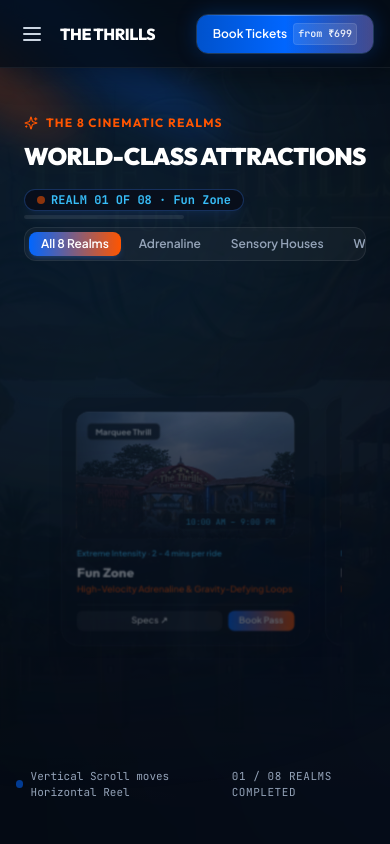
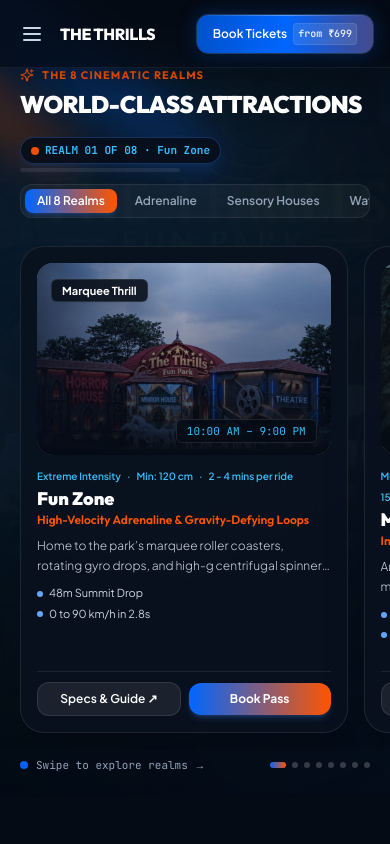
Before and after one commit to khrishChauhan/the-thrills, a Next.js app: page / in a window 390 px wide. Shown: the top 844 px of the page. Built offline with nearby package versions, Linux system fonts and the light colour scheme.

Commit message:
feat: responsive mobile snap carousel, zero scroll-trapping, and desktop pinned reel retention in AttractionsShowcase

```diff
--- a/src/app/globals.css
+++ b/src/app/globals.css
@@ -65,3 +65,12 @@ body {
 ::-webkit-scrollbar-thumb:hover {
   background: rgba(255, 255, 255, 0.28);
 }
+
+/* Hide scrollbar utility */
+.scrollbar-none::-webkit-scrollbar {
+  display: none;
+}
+.scrollbar-none {
+  -ms-overflow-style: none;
+  scrollbar-width: none;
+}
--- a/src/components/AttractionsShowcase.tsx
+++ b/src/components/AttractionsShowcase.tsx
@@ -36,6 +36,7 @@ export function AttractionsShowcase({
 }: AttractionsShowcaseProps) {
   const containerRef = useRef<HTMLDivElement>(null);
   const trackRef = useRef<HTMLDivElement>(null);
+  const mobileCarouselRef = useRef<HTMLDivElement>(null);
   const [activeRealmIndex, setActiveRealmIndex] = useState(1);
   const [maxTranslateX, setMaxTranslateX] = useState(0);
   const [isMobile, setIsMobile] = useState(false);
@@ -49,7 +50,7 @@ export function AttractionsShowcase({
     return () => window.removeEventListener("resize", checkMobile);
   }, []);
 
-  // Mathematical center-lock measurement for Card 8
+  // Mathematical center-lock measurement for Card 8 (Desktop only)
   useEffect(() => {
     const updateScrollDistance = () => {
       if (!trackRef.current) return;
@@ -75,7 +76,7 @@ export function AttractionsShowcase({
     };
   }, []);
 
-  // Monitor scroll progression across the 550vh container
+  // Monitor scroll progression across the 550vh container (Desktop)
   const { scrollYProgress } = useScroll({
     target: containerRef,
     offset: ["start start", "end end"],
@@ -88,7 +89,6 @@ export function AttractionsShowcase({
   const heroBgY = useTransform(scrollYProgress, [0, 0.5], isMobile ? [0, 0] : [0, 100]);
 
   // Phase 2: Horizontal Translation Track with Mathematical Center-Lock & Dwell Buffer
-  // Glides horizontally from 0.15 to 0.75, then firmly dwells dead-center from 0.75 to 0.90
   const x = useTransform(
     scrollYProgress,
     [0.15, 0.75, 0.90],
@@ -99,21 +99,19 @@ export function AttractionsShowcase({
   const trackProgress = useTransform(scrollYProgress, [0.15, 0.75], ["0%", "100%"]);
 
   // Section 1: Dynamic Multi-Color Gradient Parallax
-  // Electric Blue / Cyan Orb (Top Right): Drifts down and inwards with pulsing scale
   const blueOrbX = useTransform(scrollYProgress, [0, 1], ["0px", "-220px"]);
   const blueOrbY = useTransform(scrollYProgress, [0, 1], ["0px", "160px"]);
   const blueOrbScale = useTransform(scrollYProgress, [0, 0.5, 1], [1, 1.3, 0.95]);
 
-  // Sunset Flare Orange Orb (Bottom Left): Drifts up and across
   const orangeOrbX = useTransform(scrollYProgress, [0, 1], ["0px", "240px"]);
   const orangeOrbY = useTransform(scrollYProgress, [0, 1], ["0px", "-180px"]);
   const orangeOrbScale = useTransform(scrollYProgress, [0, 0.5, 1], [0.95, 1.35, 1]);
 
-  // Central Aurora Mesh (Deep Midnight Nebula): Subtle breathing rotation
   const auraRotate = useTransform(scrollYProgress, [0, 1], [0, 45]);
 
-  // Update active realm indicator
+  // Update active realm indicator on Desktop scroll
   useMotionValueEvent(scrollYProgress, "change", (latest) => {
+    if (isMobile) return;
     if (latest < 0.15) {
       setActiveRealmIndex(1);
     } else if (latest >= 0.75) {
@@ -125,9 +123,43 @@ export function AttractionsShowcase({
     }
   });
 
+  // Mobile carousel scroll listener to keep active index and indicators in sync
+  const handleMobileCarouselScroll = () => {
+    if (!mobileCarouselRef.current) return;
+    const { scrollLeft } = mobileCarouselRef.current;
+    const firstCard = mobileCarouselRef.current.firstElementChild as HTMLElement;
+    if (!firstCard) return;
+    const cardWidth = firstCard.offsetWidth + 16; // 16px is gap-4
+    const index = Math.round(scrollLeft / cardWidth);
+    const clampedIndex = Math.min(ATTRACTIONS.length, Math.max(1, index + 1));
+    setActiveRealmIndex(clampedIndex);
+  };
+
   // Scroll to specific card when a category pill is clicked
   const handleJumpToCategory = (cat: string) => {
     onSelectCategory(cat);
+
+    const firstMatchIdx =
+      cat === "All 8 Realms"
+        ? 0
+        : ATTRACTIONS.findIndex((a) => a.category === cat);
+
+    // On Mobile: smoothly scroll the mobile snap container to the target card
+    if (isMobile && mobileCarouselRef.current) {
+      if (firstMatchIdx !== -1) {
+        const cards = mobileCarouselRef.current.children;
+        if (cards[firstMatchIdx]) {
+          const cardElem = cards[firstMatchIdx] as HTMLElement;
+          mobileCarouselRef.current.scrollTo({
+            left: cardElem.offsetLeft - 20,
+            behavior: "smooth",
+          });
+        }
+      }
+      return;
+    }
+
+    // On Desktop: smoothly scroll page to mapped position on 550vh track
     if (!containerRef.current) return;
 
     if (cat === "All 8 Realms") {
@@ -136,10 +168,10 @@ export function AttractionsShowcase({
       return;
     }
 
-    const firstMatchIdx = ATTRACTIONS.findIndex((a) => a.category === cat);
     if (firstMatchIdx !== -1) {
       const containerTop = containerRef.current.offsetTop;
-      const totalScrollable = containerRef.current.offsetHeight - window.innerHeight;
+      const totalScrollable =
+        containerRef.current.offsetHeight - window.innerHeight;
       const fraction = 0.15 + (firstMatchIdx / 7) * 0.60;
       const targetY = containerTop + totalScrollable * fraction;
       window.scrollTo({ top: targetY, behavior: "smooth" });
@@ -152,10 +184,10 @@ export function AttractionsShowcase({
     <div
       ref={containerRef}
       id="attractions"
-      className="relative h-[550vh] bg-[#050B14]"
+      className="relative h-auto py-12 sm:py-16 md:py-0 md:h-[550vh] bg-[#050B14]"
     >
-      {/* 100vh Pinned Viewport Container with Precise Height Budgeting */}
-      <div className="sticky top-0 h-screen w-full overflow-hidden flex flex-col justify-between pt-28 sm:pt-32 pb-8 bg-[#050B14] select-none">
+      {/* Viewport Container: Responsive Branching */}
+      <div className="relative h-auto w-full flex flex-col justify-start pt-4 pb-6 overflow-visible md:sticky md:top-0 md:h-screen md:overflow-hidden md:flex md:flex-col md:justify-between md:pt-32 md:pb-8 select-none bg-[#050B14]">
         {/* HERO BACKGROUND INTEGRATION: Deeply Darkened Park Entrance Arch Parallax */}
         <div className="absolute inset-0 overflow-hidden pointer-events-none opacity-25 z-0">
           <motion.div
@@ -203,22 +235,22 @@ export function AttractionsShowcase({
         </div>
 
         {/* COMPACT CINEMATIC HUD HEADER (Rows 1 & 2) */}
-        <header className="relative z-20 px-6 sm:px-8 lg:px-10 max-w-7xl mx-auto w-full shrink-0">
+        <header className="relative z-20 px-5 sm:px-8 lg:px-10 max-w-7xl mx-auto w-full shrink-0">
           {/* Row 1: Kicker & Title (Left) + Active Realm Tracker (Right) */}
           <div className="flex flex-col md:flex-row md:items-end justify-between gap-2.5">
             <div>
-              <div className="inline-flex items-center gap-2 text-xs font-bold tracking-widest uppercase text-[#FF5500] mb-2.5 font-display">
+              <div className="inline-flex items-center gap-2 text-[11px] sm:text-xs font-bold tracking-widest uppercase text-[#FF5500] mb-1.5 sm:mb-2.5 font-display">
                 <Sparkles className="w-3.5 h-3.5" />
                 <span>THE 8 CINEMATIC REALMS</span>
               </div>
-              <h2 className="text-2xl sm:text-4xl lg:text-5xl font-black text-white tracking-tight leading-tight mb-2 sm:mb-3 font-display">
+              <h2 className="text-2xl sm:text-3xl lg:text-5xl font-black text-white tracking-tight leading-tight mb-1 sm:mb-3 font-display">
                 WORLD-CLASS ATTRACTIONS
               </h2>
             </div>
 
             {/* Right: Floating Compact Pill + Progress Line */}
-            <div className="flex flex-col items-start md:items-end gap-1">
-              <span className="px-3 py-0.5 rounded-full text-xs font-mono font-bold bg-[#080E1A]/90 text-sky-400 border border-blue-500/30 backdrop-blur-md shadow-lg shadow-blue-500/10 flex items-center gap-1.5">
+            <div className="flex flex-col items-start md:items-end gap-1 mt-1 md:mt-0">
+              <span className="px-2.5 sm:px-3 py-1 sm:py-0.5 rounded-full text-[11px] sm:text-xs font-mono font-bold bg-[#080E1A]/90 text-sky-400 border border-blue-500/30 backdrop-blur-md shadow-lg shadow-blue-500/10 flex items-center gap-1.5">
                 <span className="w-2 h-2 rounded-full bg-[#FF5500] animate-pulse" />
                 <span>
                   REALM 0{activeRealmIndex} OF 08 · {currentAttraction.title}
@@ -227,16 +259,23 @@ export function AttractionsShowcase({
 
               {/* Slim Progress Line */}
               <div className="w-40 sm:w-52 h-1 bg-white/[0.08] rounded-full overflow-hidden relative">
+                {isMobile ? (
+                  <div
+                    className="h-full bg-gradient-to-r from-[#0066FF] via-[#38BDF8] to-[#FF5500] rounded-full transition-all duration-300"
+                    style={{ width: `${((activeRealmIndex - 1) / 7) * 100}%` }}
+                  />
+                ) : (
                   <motion.div
                     className="h-full bg-gradient-to-r from-[#0066FF] via-[#38BDF8] to-[#FF5500] rounded-full"
                     style={{ width: trackProgress }}
                   />
+                )}
               </div>
             </div>
           </div>
 
           {/* Row 2: Filter Tabs with Compact Clear Margins */}
-          <div className="flex items-center gap-1.5 p-1 bg-white/[0.04] border border-white/[0.08] rounded-xl overflow-x-auto max-w-full mt-2 mb-4 lg:mb-5">
+          <div className="flex items-center gap-1.5 p-1 bg-white/[0.04] border border-white/[0.08] rounded-xl overflow-x-auto scrollbar-none max-w-full my-3 sm:mt-2 sm:mb-4 lg:mb-5">
             {FILTER_PILLS.map((pill) => {
               const isActive = selectedFilter === pill;
               return (
@@ -256,8 +295,8 @@ export function AttractionsShowcase({
           </div>
         </header>
 
-        {/* HORIZONTAL REEL TRACK: FLOATING CENTRALLY WITH ZERO CLIPPING */}
-        <div className="relative flex-1 flex items-center my-auto overflow-hidden w-full">
+        {/* DESKTOP HORIZONTAL REEL TRACK (Hidden on Mobile) */}
+        <div className="hidden md:flex relative flex-1 items-center my-auto overflow-hidden w-full">
           {/* Zoom & Pitch Animated Container (Entry phase only) */}
           <motion.div
             style={{
@@ -269,7 +308,6 @@ export function AttractionsShowcase({
             className="w-full flex items-center"
           >
             {/* Desktop Horizontal Sliding Track with Mathematical Center-Lock */}
-            {!isMobile ? (
             <motion.div
               ref={trackRef}
               style={{ x }}
@@ -280,10 +318,10 @@ export function AttractionsShowcase({
                   key={attraction.id}
                   className="w-[84vw] max-w-[940px] lg:w-[900px] h-[440px] sm:h-[460px] max-h-[55vh] shrink-0"
                 >
-                    {/* FLAT LUXURY CARD CONTAINER (NEVER EXCEEDS VIEWPORT - ZERO TOP OR BOTTOM CLIPPING) */}
+                  {/* Flat Luxury Card Container */}
                   <div className="group/card relative h-full w-full rounded-3xl overflow-hidden border border-white/[0.08] hover:border-white/[0.22] bg-[#09111E]/80 backdrop-blur-xl transition-all duration-300 ease-out hover:-translate-y-0.5 hover:shadow-[0_8px_32px_rgba(0,102,255,0.12)] shadow-2xl p-0">
                     <div className="grid grid-cols-1 lg:grid-cols-12 h-full items-stretch">
-                        {/* LEFT COLUMN: TEXT, SPECS & UNCLIPPED BUTTONS (5 COLS) */}
+                      {/* Left Column: Text, Specs & Buttons (5 cols) */}
                       <div className="lg:col-span-5 p-5 lg:p-6 flex flex-col justify-between h-full overflow-hidden bg-[#080E1A]/60 border-r border-white/[0.06]">
                         {/* Top Content Block */}
                         <div className="flex-1 flex flex-col justify-start">
@@ -330,7 +368,7 @@ export function AttractionsShowcase({
                           </div>
                         </div>
 
-                          {/* BOTTOM ACTION BUTTONS (SHRINK-0 GUARANTEES ZERO CLIPPING) */}
+                        {/* Bottom Action Buttons */}
                         <div className="shrink-0 pt-2.5 border-t border-white/[0.08] flex items-center gap-2 w-full">
                           <button
                             onClick={() => onOpenSpecs(attraction)}
@@ -348,7 +386,7 @@ export function AttractionsShowcase({
                         </div>
                       </div>
 
-                        {/* RIGHT COLUMN: REAL PHOTOGRAPHY PARALLAX CARD IMAGE (7 COLS) */}
+                      {/* Right Column: Parallax Card Image (7 cols) */}
                       <div className="lg:col-span-7 h-full w-full relative overflow-hidden bg-[#0A1118]">
                         <ParallaxCardImage
                           src={attraction.image}
@@ -363,15 +401,23 @@ export function AttractionsShowcase({
                 </div>
               ))}
             </motion.div>
-            ) : (
-              /* Mobile Touch-Swipeable Fallback Container */
-              <div className="w-full overflow-x-auto flex items-center gap-5 px-4 py-2 snap-x snap-mandatory">
+          </motion.div>
+        </div>
+
+        {/* MOBILE HORIZONTAL SNAP CAROUSEL (Visible only on Mobile) */}
+        <div
+          ref={mobileCarouselRef}
+          onScroll={handleMobileCarouselScroll}
+          className="md:hidden w-full overflow-x-auto flex items-stretch gap-4 px-5 py-4 snap-x snap-mandatory scrollbar-none scroll-smooth"
+        >
           {ATTRACTIONS.map((attraction) => (
             <div
               key={attraction.id}
-                    className="w-[85vw] max-w-[380px] shrink-0 snap-center rounded-3xl overflow-hidden border border-white/[0.08] bg-[#09111E]/95 backdrop-blur-xl shadow-2xl p-5"
+              className="w-[84vw] max-w-[340px] shrink-0 snap-center rounded-3xl overflow-hidden border border-white/[0.09] bg-[#09111E]/95 backdrop-blur-xl shadow-2xl flex flex-col justify-between p-4"
             >
-                    <div className="relative h-44 rounded-2xl overflow-hidden mb-3">
+              <div>
+                {/* Image */}
+                <div className="relative h-48 w-full rounded-2xl overflow-hidden mb-3.5">
                   <ParallaxCardImage
                     src={attraction.image}
                     alt={attraction.title}
@@ -381,26 +427,53 @@ export function AttractionsShowcase({
                   />
                 </div>
 
-                    <div className="text-[11px] text-sky-400 font-semibold mb-1">
-                      {attraction.intensity} · {attraction.duration}
+                {/* Specs row */}
+                <div className="text-[10px] text-sky-400 font-semibold mb-1 flex items-center gap-1.5 flex-wrap">
+                  <span>{attraction.intensity}</span>
+                  <span aria-hidden="true">·</span>
+                  <span>{attraction.minHeight}</span>
+                  <span aria-hidden="true">·</span>
+                  <span>{attraction.duration}</span>
                 </div>
-                    <h3 className="text-lg font-extrabold text-white font-display mb-0.5">
+
+                {/* Title & Subtitle */}
+                <h3 className="text-lg font-black text-white font-display leading-tight mb-0.5">
                   {attraction.title}
                 </h3>
-                    <p className="text-xs text-[#FF5500] font-medium mb-3">
+                <p className="text-xs font-semibold text-[#FF5500] mb-2 font-display">
                   {attraction.subtitle}
                 </p>
 
-                    <div className="flex items-center gap-2 pt-2 border-t border-white/[0.08]">
+                {/* Description */}
+                <p className="text-xs text-slate-300 leading-relaxed font-light mb-2.5 line-clamp-2">
+                  {attraction.description}
+                </p>
+
+                {/* Key Highlights */}
+                <div className="space-y-1 mb-3">
+                  {attraction.highlights.slice(0, 2).map((h, i) => (
+                    <div
+                      key={i}
+                      className="text-[11px] text-slate-300 flex items-center gap-1.5"
+                    >
+                      <span className="w-1.5 h-1.5 rounded-full bg-blue-400 shrink-0" />
+                      <span className="truncate">{h}</span>
+                    </div>
+                  ))}
+                </div>
+              </div>
+
+              {/* Action Buttons */}
+              <div className="pt-2.5 border-t border-white/[0.08] flex items-center gap-2 w-full mt-auto">
                 <button
                   onClick={() => onOpenSpecs(attraction)}
-                        className="flex-1 py-1.5 px-3 rounded-lg text-xs font-semibold text-white bg-white/[0.08]"
+                  className="flex-1 py-2 px-3 rounded-xl text-xs font-semibold text-white bg-white/[0.08] active:bg-white/[0.14] border border-white/[0.1] text-center"
                 >
-                        Specs ↗
+                  Specs &amp; Guide ↗
                 </button>
                 <button
                   onClick={() => onBookPass(attraction)}
-                        className="py-1.5 px-3.5 rounded-lg text-xs font-semibold text-white bg-gradient-to-r from-[#0066FF] to-[#FF5500]"
+                  className="flex-1 py-2 px-3 rounded-xl text-xs font-bold text-white bg-gradient-to-r from-[#0066FF] to-[#FF5500] active:scale-95 shadow-md shadow-blue-500/25 text-center"
                 >
                   Book Pass
                 </button>
@@ -408,12 +481,10 @@ export function AttractionsShowcase({
             </div>
           ))}
         </div>
-            )}
-          </motion.div>
-        </div>
 
         {/* BOTTOM HUD & MICRO-INDICATORS */}
-        <div className="relative z-20 pb-3 lg:pb-4 pt-1 px-4 sm:px-8 max-w-7xl mx-auto w-full flex items-center justify-between text-xs text-slate-500">
+        {/* Desktop HUD */}
+        <div className="relative z-20 pb-3 lg:pb-4 pt-1 px-4 sm:px-8 max-w-7xl mx-auto w-full hidden md:flex items-center justify-between text-xs text-slate-500">
           <div className="flex items-center gap-2">
             <span className="inline-block w-2 h-2 rounded-full bg-[#0066FF] animate-pulse" />
             <span className="text-[11px] text-slate-400 font-mono">
@@ -424,6 +495,31 @@ export function AttractionsShowcase({
             0{activeRealmIndex} / 08 REALMS COMPLETED
           </div>
         </div>
+
+        {/* Mobile HUD */}
+        <div className="relative z-20 pt-2 px-5 max-w-7xl mx-auto w-full flex md:hidden items-center justify-between text-xs">
+          {/* Left: Pulsing blue indicator + Swipe hint */}
+          <div className="flex items-center gap-2">
+            <span className="inline-block w-2 h-2 rounded-full bg-[#0066FF] animate-pulse" />
+            <span className="text-[11px] text-slate-400 font-mono">
+              Swipe to explore realms →
+            </span>
+          </div>
+
+          {/* Right: Dots pagination representing the 8 cards */}
+          <div className="flex items-center gap-1.5">
+            {ATTRACTIONS.map((_, dotIdx) => (
+              <span
+                key={dotIdx}
+                className={`h-1.5 rounded-full transition-all duration-300 ${
+                  activeRealmIndex === dotIdx + 1
+                    ? "w-4 bg-gradient-to-r from-[#0066FF] to-[#FF5500]"
+                    : "w-1.5 bg-white/20"
+                }`}
+              />
+            ))}
+          </div>
+        </div>
       </div>
     </div>
   );
```
Lines whose indentation alone changed are shown as unchanged.
